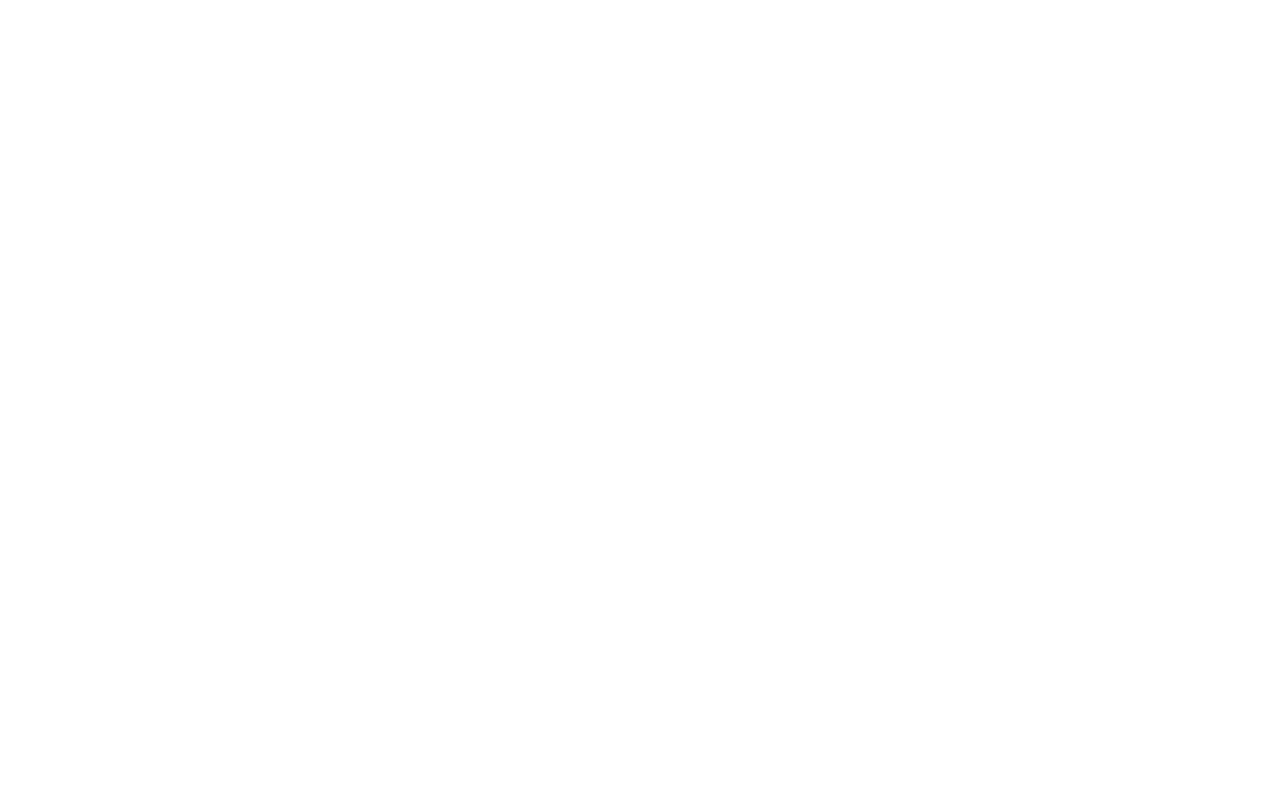
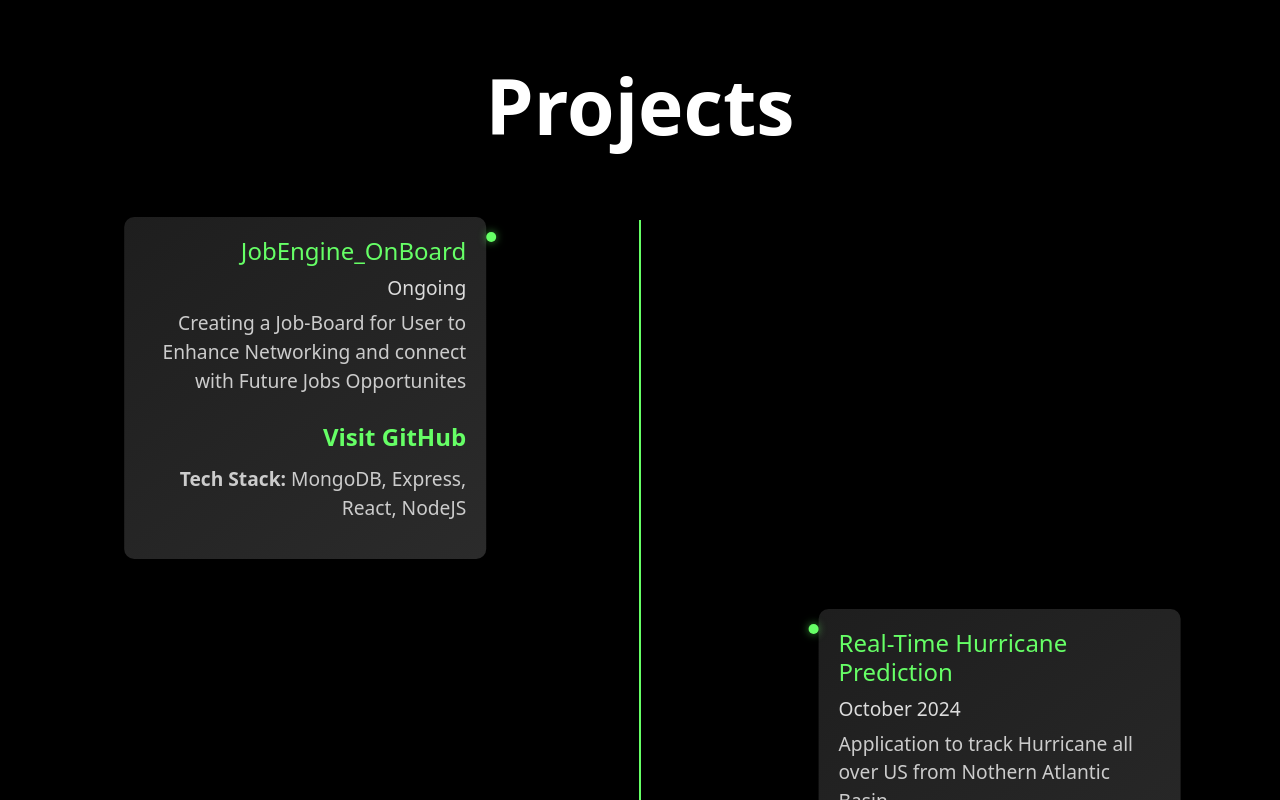
Before and after one commit to kru2710shna/Hybrid_Portfolio, a React (Create React App) app in the folder portfolio/portfolio/: page /projects in a window 1280 px wide. Before the commit this address had no page. Built offline with nearby package versions, Linux system fonts and the light colour scheme.

Commit message:
Software Projects Added

```diff
--- a/portfolio/portfolio/src/App.js
+++ b/portfolio/portfolio/src/App.js
@@ -4,6 +4,7 @@
 import LeftComponent from './components/LeftComponent/LeftComponent.js'
 import RightComponent from './components/RightComponent/RightComponent.js'
 import HomePage from './components/Layout/Home_Page.js'
+import Projects from './components/LeftComponent/Projects.js';
 
 
 const App = () => {
@@ -14,6 +15,8 @@
                 <Route path="/main_page" element= {<MainPage />}/>
                 <Route path="/left" element={<LeftComponent />} />
                 <Route path="/right" element={<RightComponent />} />
+                <Route path="*" element={<HomePage />} />
+                <Route path= "/projects"  element={<Projects />}/>
             </Routes>
         </Router>
     );
--- a/portfolio/portfolio/src/components/Layout/MainPage.css
+++ b/portfolio/portfolio/src/components/Layout/MainPage.css
@@ -32,7 +32,7 @@
     margin-top: 20px;
 }
 .education-section {
-    margin-top: 70px;
+    margin-top: 50px;
 }
 
 .education-section h {
@@ -41,7 +41,7 @@
 
 .education-section p {
     text-align: center;
-    margin-left: -30px;  /* Adjust this value as needed to move the text slightly left */
+    margin-left: -60px;  /* Adjust this value as needed to move the text slightly left */
 
 
 }
@@ -82,6 +82,10 @@
     color: #ccc;
 }
 
+.p_ss { /* Move the section up by 20px, adjust the value as needed */
+    text-align: center;
+
+}
 /* Styling for the "I do" section */
 .i-do-section {
     margin-top: 25px;
@@ -99,7 +103,7 @@
 .arrow-container {
     display: flex;
     justify-content: center;
-    margin-top: 40px;
+    margin-top: 100px;
 }
 
 /* Animated dancing arrow */
@@ -201,3 +205,15 @@
 .footer p {
     margin: 5px 0;
 }
+
+
+/* Remove underline from links and style them as normal text */
+a {
+    text-decoration: none; /* Remove underline */
+    color: inherit; /* Match the parent text color */
+    cursor: pointer;
+}
+
+a:hover {
+    color: #4CAF50; /* Optional: Add hover effect for better user experience */
+}
--- a/portfolio/portfolio/src/components/Layout/MainPage.js
+++ b/portfolio/portfolio/src/components/Layout/MainPage.js
@@ -3,8 +3,10 @@
 import './MainPage.css';
 import AnimatedNumber from './AnimatedNumber'; // Import the AnimatedNumber component
 
+
 const MainPage = () => {
     const navigate = useNavigate();
+
 
     // Placeholder data, could be dynamically passed as props or state
     const name = "Krushna Thakkar";
@@ -21,13 +23,13 @@
             <section className="education-section">
                 <h1>Education</h1>
                 <p>San Francisco State University</p>
-                <p>{education}</p>
-                <p>Majoring- Computer Science </p>
-                <p>Expected- May'25 </p>
+                <p>{education} - May'25</p>
             </section>
 
             <section className="stats-section">
-                <h2>My Achievements</h2>
+                <h2>Achievements</h2>
+                <p className='p_ss'>Click Each to checkout in Detail</p>
+                <p></p>
                 <div className="stats">
                     <div className="stat-item">
                         <AnimatedNumber target={34} speed={500} />
@@ -44,6 +46,10 @@
                     <div className="stat-item">
                         <AnimatedNumber target={100} speed={500} />
                         <p>Skills</p>
+                    </div>
+                    <div className="stat-item">
+                        <AnimatedNumber target={2} speed={500} />
+                        <p>Work Experience</p>
                     </div>
                     <div className="stat-item">
                         <AnimatedNumber target={2} speed={500} />
--- a/portfolio/portfolio/src/components/LeftComponent/LeftComponent.css
+++ b/portfolio/portfolio/src/components/LeftComponent/LeftComponent.css
@@ -25,3 +25,17 @@
     background-color: #ccc;
     transform: scale(1.1); /* Button enlarges slightly on hover */
 }
+
+.page-container {
+    display: flex;
+    flex-direction: column;
+    align-items: center;
+    padding: 20px;
+    background-color: black; /* Optional to match the background */
+    min-height: 100vh;
+}
+
+.projects-section {
+    margin-top: 50px; /* Adjust the spacing between the components */
+    width: 100%;
+}
--- a/portfolio/portfolio/src/components/LeftComponent/LeftComponent.js
+++ b/portfolio/portfolio/src/components/LeftComponent/LeftComponent.js
@@ -1,15 +1,23 @@
 import React from 'react';
 import './LeftComponent.css';
+import Projects from './Projects';
 
 const LeftComponent = () => {
     return (
+        <>
         <div className="left-page">
             <h1>Software Engineering</h1>
             <p>Welcome to the Software Engineering section of my portfolio!</p>
-            <button className="portfolio-button" onClick={() => window.location.href = 'https://idontknowpw.netlify.app'}>
+            <button
+                className="portfolio-button"
+                onClick={() => window.location.href = 'https://idontknowpw.netlify.app'}
+            >
                 Enter my JavaScript World
             </button>
         </div>
+        <Projects />
+        </>
+
     );
 };
 
--- /dev/null
+++ b/portfolio/portfolio/src/components/LeftComponent/Projects.css
@@ -0,0 +1,176 @@
+body, html {
+    background: #000;
+    color: #dcdcdc;
+    margin: 0;
+    font-family: Arial, sans-serif;
+    background-color: #000;
+    height: 100%;
+    overflow-x: hidden;
+}
+
+/* Full screen layout */
+.timeline {
+    background-color: #000;
+    position: relative;
+    display: flex;
+    flex-direction: column;
+    justify-content: center;
+    align-items: center;
+    min-height: 100vh; /* Full viewport height */
+    padding: 20px;
+}
+
+/* Container for Timeline to add spacing */
+.timeline-container {
+    position: relative;
+    display: flex;
+    flex-direction: column;
+    align-items: center;
+    justify-content: flex-start;
+    width: 100%;
+    margin-top: 60px; /* Adjust this to control space between title and timeline line */
+}
+
+
+
+.timeline-line {
+    position: absolute;
+    top: 0;
+    left: 50%;
+    width: 2px;
+    height: 100%;
+    background: #66ff66;
+    transform: translateX(-50%);
+    margin-top: 20px;
+    z-index: 1;
+}
+
+/* Arrow pointing downwards */
+.arrow {
+    width: 0;
+    height: 0;
+    border-left: 10px solid transparent;
+    border-right: 10px solid transparent;
+    border-top: 20px solid white;
+    margin: 0 auto;
+    animation: bounce 1s infinite;
+    margin-bottom: 180px;
+    margin-top: -80px;
+}
+
+@keyframes bounce {
+    0% {
+        transform: translateY(0);
+    }
+    50% {
+        transform: translateY(10px); /* Move arrow down */
+    }
+    100% {
+        transform: translateY(0); /* Return to original position */
+    }
+}
+
+/* Projects Title */
+.timeline-title {
+    color: white;
+    text-align: center;
+    font-size: 6vw; /* Scale the font size with the viewport width */
+    font-weight: bold;
+    margin-top: -140px;
+    margin-bottom: 40px;
+    z-index: 2;
+}
+
+/* Adjusting timeline items for left and right */
+.timeline-item {
+    position: relative;
+    width: 30%;
+    margin: 20px 0;
+    padding: 5px;
+    box-sizing: border-box;
+}
+
+.timeline-item.left {
+    left: 0;
+    transform: translateX(-90%);
+    text-align: right;
+}
+
+.timeline-item.right {
+    left: 50%;
+    transform: translateX(-70%);
+    text-align: left;
+}
+
+.timeline-content {
+    background: linear-gradient(145deg, #1e1e1e, #2b2b2b);
+    color: white;
+    padding: 20px;
+    border-radius: 10px;
+    box-shadow: 0 5px 15px rgba(0, 0, 0, 0.3);
+    z-index: 2;
+    position: relative;
+    transition: transform 0.3s ease, box-shadow 0.3s ease;
+}
+
+.timeline-content:hover {
+    transform: scale(1.05);
+    box-shadow: 0 10px 20px rgba(0, 0, 0, 0.5);
+}
+
+.project-title {
+    color: #66ff66;
+    margin-bottom: 10px;
+    font-size: 1.5rem;
+}
+
+.project-date {
+    color: #dcdcdc;
+    font-size: 1.2rem;
+    margin-bottom: 10px;
+}
+
+.project-description {
+    color: #dcdcdc;
+    margin-bottom: 15px;
+}
+
+.project-link {
+    color: #66ff66;
+    text-decoration: none;
+    font-weight: bold;
+    display: inline-flex;
+    align-items: center;
+    margin-bottom: 10px;
+}
+
+.project-link i {
+    margin-right: 8px;
+}
+
+.tech-stack {
+    color: #a8a8a8;
+    font-size: 0.9rem;
+}
+
+/* Circle before timeline items */
+.timeline-item.left::before,
+.timeline-item.right::before {
+    content: '';
+    position: absolute;
+    top: 20px;
+    width: 10px;
+    height: 10px;
+    background: #66ff66;
+    border-radius: 50%;
+    box-shadow: 0 0 8px rgba(102, 255, 102, 0.6);
+    z-index: 3;
+}
+
+.timeline-item.left::before {
+    right: -5px;
+}
+
+.timeline-item.right::before {
+    left: -5px;
+}
--- /dev/null
+++ b/portfolio/portfolio/src/components/LeftComponent/Projects.js
@@ -0,0 +1,85 @@
+import React from 'react';
+import './Projects.css';
+
+const Projects = () => {
+    const projects = [
+        {
+            title: "JobEngine_OnBoard",
+            date: "Ongoing",
+            description: "Creating a Job-Board for User to Enhance Networking and connect with Future Jobs Opportunites",
+            link: "https://github.com/kru2710shna/aboutus",
+            techStack: ["MongoDB", "Express", "React", "NodeJS"],
+            side: "left",
+        },
+        {
+            title: "Real-Time Hurricane Prediction",
+            date: "October 2024",
+            description: "Application to track Hurricane all over US from Nothern Atlantic Basin.",
+            link: "https://github.com/kru2710shna/Pre_Hurricane",
+            techStack: ["Google Cloud Platform", "Google Drive","Gimini", "Google Maps", "Google Earth Engine"],
+            side: "right",
+        },
+        {
+            title: "iNotebook",
+            date: "September 2024",
+            description: "Self-Notes Taking Application + WORD Application Functionalities",
+            link: "https://github.com/kru2710shna/iNotebook",
+            techStack: ["React","Node","Express"],
+            side: "left",
+        },
+        {
+            title: "News WebApp",
+            date: "August-September 2024",
+            description: "Your own News Application. Full-Stack Application that provides News from all corners of the world",
+            link: "https://github.com/kru2710shna/NewsBreakApp-React",
+            techStack: ["React","Node","Express"],
+            side: "right",
+        },
+        {
+            title: "Book-App",
+            date: "August 2024",
+            description: "book Management System- Keep track of books To-Read, To-Buy and Completed. User can Read from anywhere.",
+            link: "https://github.com/kru2710shna/JAVA_basedProject/tree/main/Beginner%20Project%20/Book%20App",
+            techStack: ["JAVA", "Spring Framework", "JUnit"],
+            side: "left",
+        },
+        {
+            title: "Grocery App",
+            date: "August 2024",
+            description: "Keep Track of your Groceries and reminds of things to carry way back home. Allow Other users to add to list with permissions to read and write.",
+            link: "https://github.com/kru2710shna/JAVA_basedProject/tree/main/Beginner%20Project%20/Grocery%20Shopping",
+            techStack: ["JAVA", "Spring Framework", "JUnit"],
+            side: "left",
+        }
+    ];
+
+    return (
+        <div className="timeline">
+            <div className="arrow"></div>
+            <div class="timeline-container">
+                <h2 className="timeline-title">Projects</h2>
+                {projects.map((project, index) => (
+                    <div
+                        key={index}
+                        className={`timeline-item ${project.side}`}
+                    >
+                        <div className="timeline-content">
+                            <h3 className="project-title">{project.title}</h3>
+                            <h4 className="project-date">{project.date}</h4>
+                            <p className="project-description">{project.description}</p>
+                            <a href={project.link} target="_blank" rel="noopener noreferrer" className="project-link">
+                                <i className="fab fa-github"></i> Visit GitHub
+                            </a>
+                            <p className="tech-stack">
+                                <strong>Tech Stack:</strong> {project.techStack.join(", ")}
+                            </p>
+                        </div>
+                    </div>
+                ))}
+                <div className="timeline-line"></div>
+            </div>
+        </div>
+    );
+};
+
+export default Projects;
```
